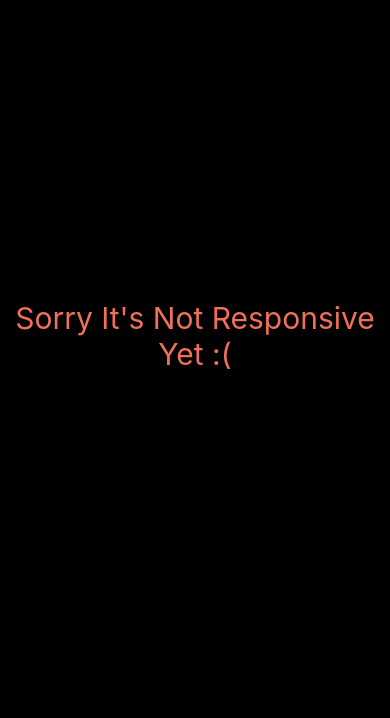
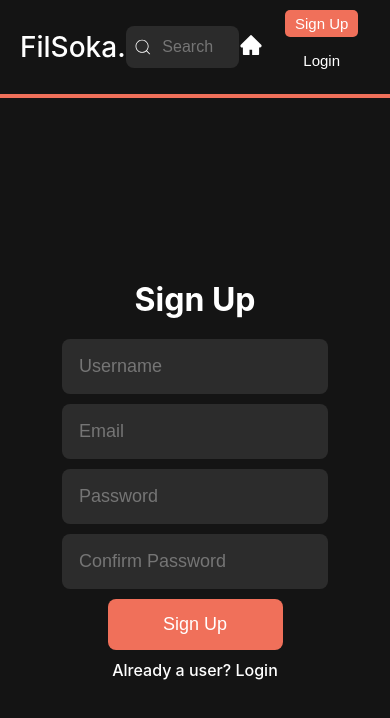
Before and after one commit to Moamen-Megahed/FilSoka, a React (Vite) app: page /signup in a window 390 px wide. Shown: the top 718 px of the page. Built offline with nearby package versions, Linux system fonts and the light colour scheme; no server answers; the database is empty.

Commit message:
Add Responsive Feature

```diff
--- a/src/components/posts/NewPost.css
+++ b/src/components/posts/NewPost.css
@@ -74,7 +74,7 @@
 }
 .upload-image {
   display: flex;
-  /* flex-direction: column; */
+  flex-direction: column;
   align-items: center;
   gap: 20px;
 }
--- a/src/index.css
+++ b/src/index.css
@@ -75,11 +75,105 @@ body {
   }
 }
 
-@media (max-width: 1000px) {
+/* @media (max-width: 1000px) {
   #root {
     display: none;
   }
   .not-responsive {
     display: block;
   }
+} */
+@media (max-width: 1000px) {
+  .pagination-container {
+    width: auto;
+  }
 }
+@media (max-width: 730px) {
+  .new-article {
+    width: 300px;
+  }
+  .posts {
+    max-width: 500px;
+  }
+  .post {
+    flex-direction: column;
+  }
+  .post-image {
+    width: 95%;
+  }
+  .post-title {
+    font-size: 19px;
+  }
+  .nav-left a {
+    font-size: 28px;
+  }
+  .nav-center {
+    padding: 0;
+  }
+  .search-input {
+    padding: 10px;
+  }
+  .nav-right svg {
+    font-size: 24px;
+  }
+  .profile-avatar {
+    width: 40px;
+  }
+  .signup-login {
+    display: flex;
+    align-items: center;
+    flex-direction: column;
+  }
+  .nav-right {
+    gap: 5px;
+  }
+  .nav-right .signup-btn,
+  .nav-right .login-btn {
+    font-size: 15px;
+    padding: 5px 10px;
+  }
+  .login-right input[type="text"],
+  .login-right input[type="password"],
+  .login-right input[type="email"] {
+    font-size: 18px;
+    width: auto;
+  }
+}
+
+@media (max-width: 570px) {
+  .nav-center {
+    width: 150px;
+  }
+  .search-icon {
+    margin: 5px;
+  }
+  .search-input {
+    padding: 5px;
+    font-size: 16px;
+  }
+  .nav-right {
+    gap: 10px;
+  }
+  .post-info {
+    align-items: center;
+  }
+  .post-title {
+    font-size: 16px;
+    max-width: 330px;
+  }
+  .profile-name {
+    font-size: 14px;
+  }
+  .post-date {
+    font-size: 12px;
+  }
+  .formImg {
+    width: 150px;
+  }
+  .login-left {
+    display: none;
+  }
+  .login-right {
+    width: 100%;
+  }
+}
```
